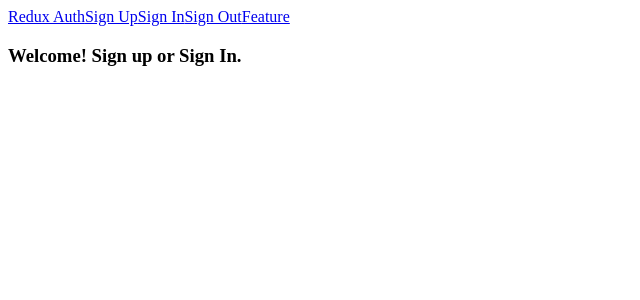
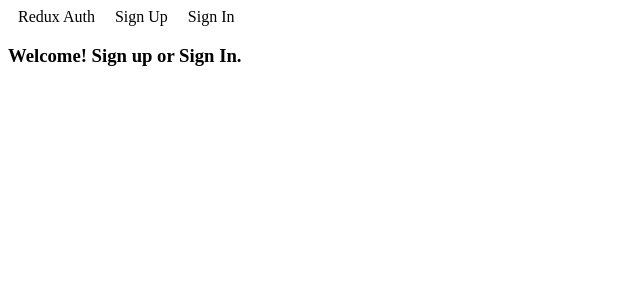
Before and after one commit to naijopkr/AdvancedReactRedux, a React (Create React App) app in the folder auth-app/: page / in a window 1280 px wide. Shown: the top 300 px of the page, without its empty margins (0-640 px from the left). Built offline with nearby package versions, Linux system fonts and the light colour scheme.

Commit message:
some css in header

```diff
--- /dev/null
+++ b/auth-app/src/components/header/Header.css
@@ -0,0 +1,15 @@
+.header {
+  margin-bottom: 10px;
+  justify-content: space-between;
+}
+
+.header a {
+  padding: 10px;
+  text-decoration: none;
+  color: #000000;
+}
+
+.header a:hover {
+  color: #ffffff;
+  background: #00000088;
+}
--- a/auth-app/src/components/header/Header.js
+++ b/auth-app/src/components/header/Header.js
@@ -1,16 +1,32 @@
 import React from 'react'
 import { Link } from 'react-router-dom'
+import { connect } from 'react-redux'
+import './Header.css'
 
-const header = () => {
-  return (
-    <div>
-      <Link to='/'>Redux Auth</Link>
+const header = props => {
+  const links = props.auth
+  ? (
+    <>
+      <Link to='/signout'>Sign Out</Link>
+      <Link to='/feature'>Feature</Link>
+    </>
+  ) : (
+    <>
       <Link to='/signup'>Sign Up</Link>
       <Link to='/signin'>Sign In</Link>
-      <Link to='/signout'>Sign Out</Link>
-      <Link to='/feature'>Feature</Link>
+    </>
+  )
+
+  return (
+    <div className='header'>
+      <Link to='/'>Redux Auth</Link>
+      {links}
     </div>
   )
 }
 
-export default header
+const mapStateToProps = state => ({
+  auth: state.auth.authenticated
+})
+
+export default connect(mapStateToProps)(header)
```
